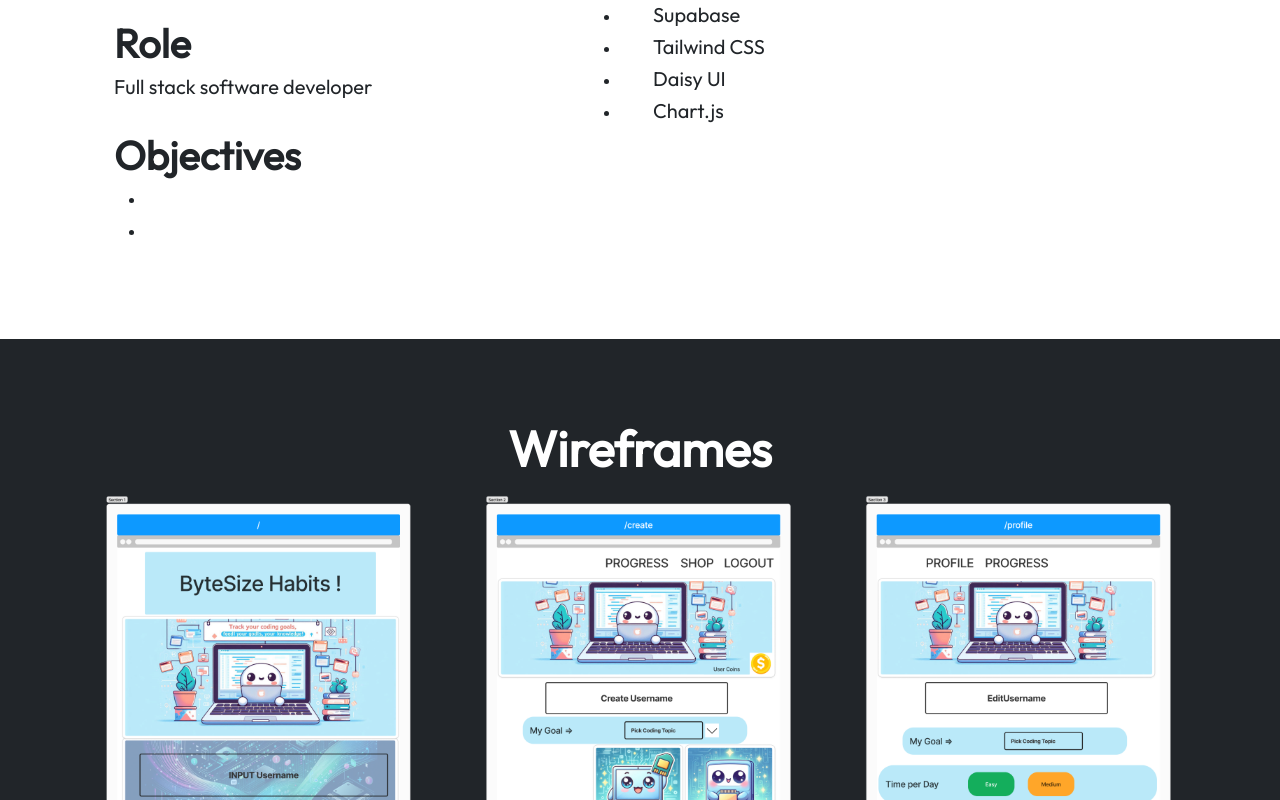
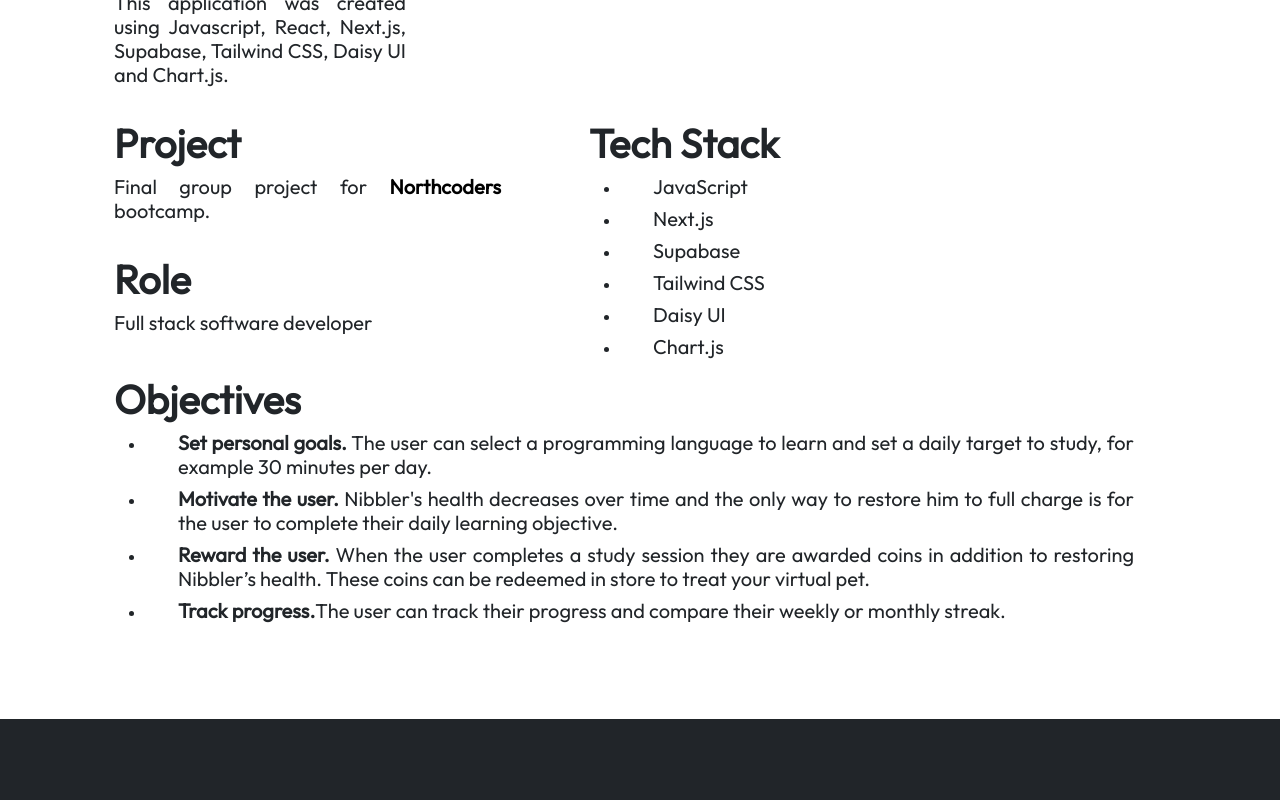
Before and after one commit to JenWarman/portfolio, a React (Vite) app: page /byte-size-habits in a window 1280 px wide. Shown: the part 840-1640 px from the top of the page. Built offline with nearby package versions, Linux system fonts and the light colour scheme.

Commit message:
updated text inside byte size habits component

```diff
--- a/src/components/ByteSizeHabits.jsx
+++ b/src/components/ByteSizeHabits.jsx
@@ -8,7 +8,10 @@ function ByteSizeHabits() {
           <Row className='byte-size-row'>
             <Col className='byte-size-col'xs={10} md={4}>
             <h1 className="byte-size-title"><Link className='recent-projects-link'to='https://byte-size-habits.vercel.app/'>Byte Size Habits</Link></h1>
-            <h5 className="byte-size-intro"><Link className='recent-projects-link' to='https://github.com/DannyGreenan/byte-size-habits'><strong>Byte Size Habits</strong></Link> is a modern web application designed to help users track their daily habits and personal goals, with a playful, Tamagotchi-style interface. <br></br><br></br>Created using React, Next.js, and styled with TailwindCSS and DaisyUI, the app allows users to set goals, track progress, and interact with a cute, tech-themed character.</h5>
+            <h5 className="byte-size-intro"><Link className='recent-projects-link' to='https://github.com/DannyGreenan/byte-size-habits'><strong>Byte Size Habits</strong></Link> is a habit tracker web application specifically designed to help users learn how to code and improve their programming skills.<br></br>
+<br></br>The user can set personal learning goals, duration to study each day and track their progress all with the help of a Tamagotchi-style digital pet called Nibbler. Nibbler can offer the user useful resources on your chosen topic of study and provide timed sessions to help the user fulfil their daily study target.<br></br>
+<br></br>This application was created using Javascript, React, Next.js, Supabase, Tailwind CSS, Daisy UI and Chart.js.
+</h5>
             </Col>
             <Col xs={10} md={8}>
             <Image classname='byte-size-group-image'src='../ByteSizeGroupCropped.png'fluid />
@@ -20,11 +23,8 @@ function ByteSizeHabits() {
             <h5 className="byte-size-intro">Final group project for <Link className='recent-projects-link' to='https://northcoders.com/project-phase/byte-size-habits'><strong>Northcoders</strong></Link> bootcamp.</h5>
             <h2 className="byte-size-sub-header">Role</h2>
             <h5 className="byte-size-intro">Full stack software developer</h5>
-            <h2 className="byte-size-sub-header">Objectives</h2>
-            <ul>
-              <li className="byte-size-list"><h5></h5></li>
-              <li className="byte-size-list"><h5></h5></li>
-            </ul>
+
+
             </Col>
             <Col xs={5} md={6}><h2 className="byte-size-sub-header">Tech Stack</h2>
             <ul>
@@ -34,6 +34,20 @@ function ByteSizeHabits() {
               <li className="byte-size-list"><h5 className="byte-size-list">Tailwind CSS</h5></li>
               <li className="byte-size-list"><h5 className="byte-size-list">Daisy UI</h5></li>
               <li className="byte-size-list"><h5 className="byte-size-list">Chart.js</h5></li>
+            </ul>
+            </Col>
+          </Row>
+          <Row className='byte-size-row'>
+            <Col>
+            <h2 className="byte-size-sub-header">Objectives</h2>
+          <ul>
+              <li className="byte-size-list"><h5 className="byte-size-list"><strong>Set personal goals.</strong> The user can select a programming language to learn and set a daily target to study, for example 30 minutes per day. </h5></li>
+              <li className="byte-size-list"><h5 className="byte-size-list"><strong>Motivate the user.</strong> Nibbler's health decreases over time and the only way to restore him to full charge is for the user to complete their daily learning objective.
+              </h5></li>
+              <li className="byte-size-list"><h5 className="byte-size-list"><strong>Reward the user. </strong> When the user completes a study session they are awarded coins in addition to restoring Nibbler’s health. These coins can be redeemed in store to treat your virtual pet.
+              </h5></li>
+              <li className="byte-size-list"><h5 className="byte-size-list"><strong> Track progress.</strong>The user can track their progress and compare their weekly or monthly streak.
+              </h5></li>
             </ul>
             </Col>
           </Row>
--- a/src/index.css
+++ b/src/index.css
@@ -259,15 +259,13 @@
   flex-wrap: wrap;
   flex-direction: column;
 }
-.byte-size-wireframe-row {
 
-}
 .youtube-container.container {
   background-color: #ffff;
 }
 .youtube-row {
   justify-content: center;
-  height: 60vh
+  height: 80vh
 }
 /* mobile */
 @media screen and (max-width: 1098px) {
@@ -517,7 +515,7 @@
     height: 30vh
   }
 
-
+}
 /* Animation */
 .slide-right {
 	-webkit-animation: slide-right 2s cubic-bezier(0.250, 0.460, 0.450, 0.940) 0.6 both;
```
